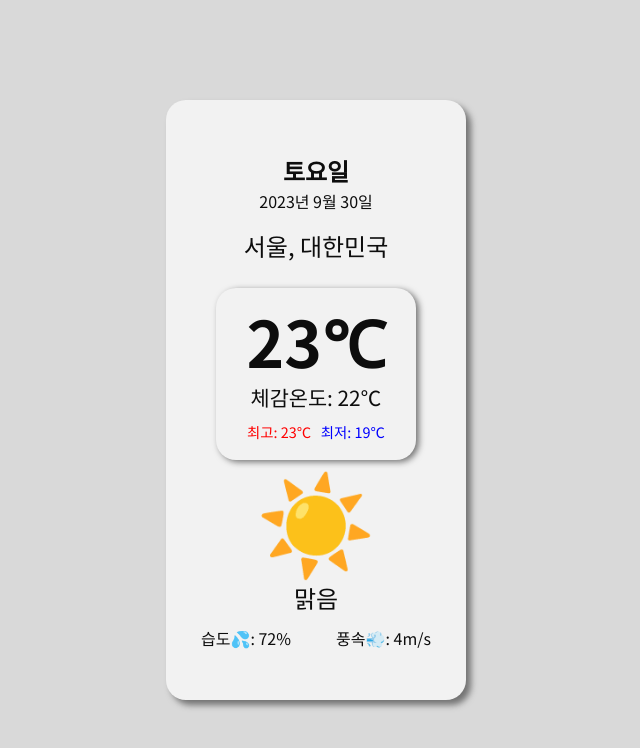
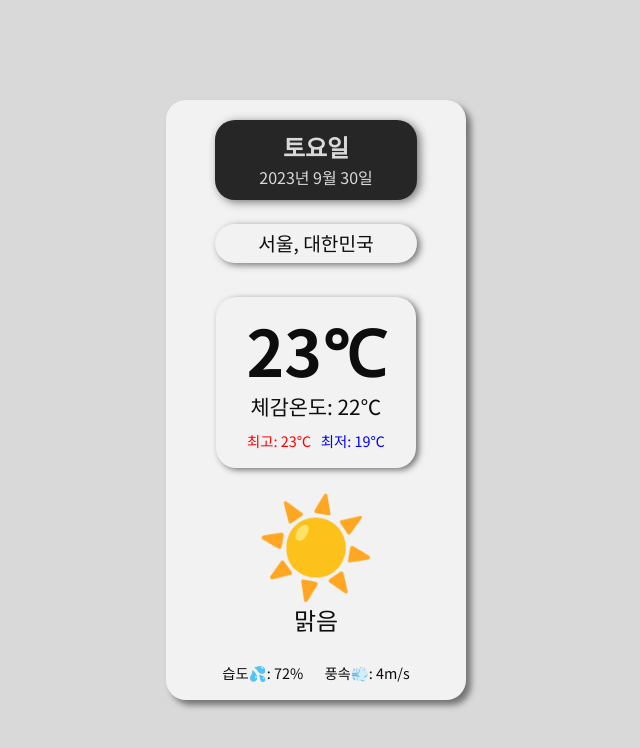
Before and after one commit to minho00123/weather-app, a plain HTML site: page index.html in a window 1280 px wide. Shown: the whole page, without its empty margins (324-964 px from the left). Drawn offline with nearby package versions, Linux system fonts and the light colour scheme.

Commit message:
design: Change the CSS Styles

```diff
--- a/index.html
+++ b/index.html
@@ -14,8 +14,7 @@
     <section class="container">
       <article class="date-box">
         <p class="day"></p>
-        <p class="month-date-box">
-          <span class="full-date">2023년</span>
+        <p class="date">
         </p>
       </article>
       <article class="location-box">서울, 대한민국</article>
--- a/index.js
+++ b/index.js
@@ -10,5 +10,5 @@ const dayEl = document.querySelector(".day");
 dayEl.textContent = dayNow;
 
 const fullDate = `${yearNow}년 ${monthNow}월 ${dateNow}일`;
-const fullDateEl = document.querySelector(".full-date");
-fullDateEl.textContent = fullDate;
+const dateEl = document.querySelector(".date");
+dateEl.textContent = fullDate;
--- a/style.css
+++ b/style.css
@@ -13,7 +13,7 @@
 .container {
   display: flex;
   flex-direction: column;
-  justify-content: center;
+  justify-content: space-between;
   align-items: center;
   width: 300px;
   height: 600px;
@@ -24,23 +24,32 @@
 
 .date-box {
   font-size: 1.5rem;
+  text-align: center;
+  margin-top: 20px;
+  padding: 10px 39px;
+  box-shadow: 3px 2px .4em #737373;
+  background-color: #262626;
+  color: #D9D9D9;
+  border-radius: 20px;
 }
 
 .day {
   padding: 5px;
   font-weight: 700;
-  text-align: center;
 }
 
-.month-date-box {
+.date {
   padding: 5px;
   font-size: 1rem;
 }
 
-
 .location-box {
   margin: 20px;
-  font-size: 1.5rem;
+  font-size: 1.2rem;
+  margin: 10px;
+  padding: 10px 43px;
+  box-shadow: 3px 2px .4em #737373;
+  border-radius: 20px;
 }
 
 .temp-box {
@@ -94,6 +103,8 @@
 
 .etc-box {
   display: flex;
-  justify-content: space-between;
+  justify-content: space-evenly;
   width: 230px;
+  margin-bottom: 20px;
+  font-size: 0.9rem;
 }
```
